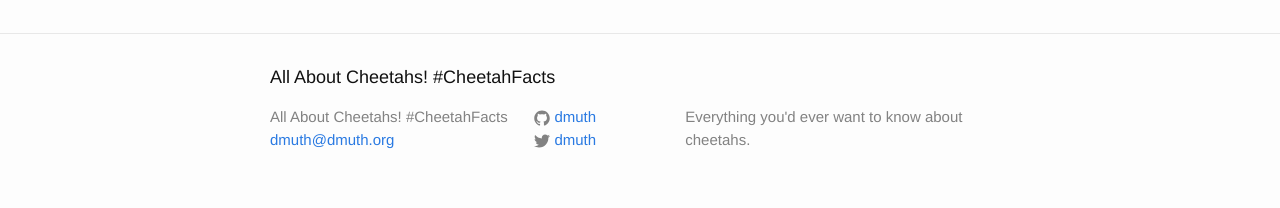
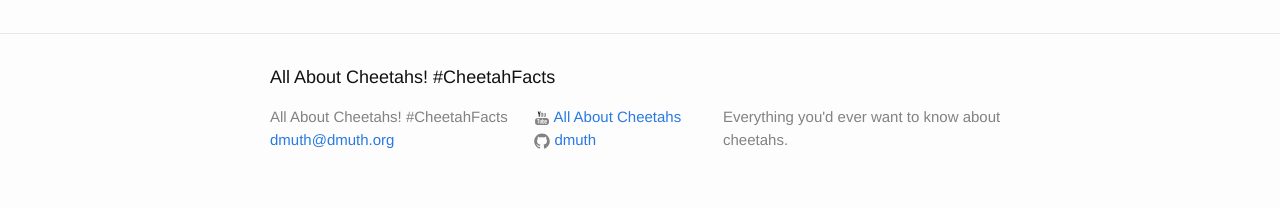
Before and after one commit to dmuth/dmuth.github.io, a Jekyll site: the page built from index.html, in a window 1280 px wide. Shown: the part 1454-1662 px from the top of the page. Built offline with Jekyll 4.4.1, drawn with Linux system fonts in a browser that asks for light colours; comment, search, counter and statistics services are not loaded.

Commit message:
Added code for a YouTube Channel and channel config

```diff
--- a/_config.yml
+++ b/_config.yml
@@ -8,8 +8,10 @@ description: > # this means to ignore newlines until "baseurl:"
   Everything you'd ever want to know about cheetahs.
 baseurl: "" # the subpath of your site, e.g. /blog/
 url: "http://www.AllAboutCheetahs.info" # the base hostname & protocol for your site
-twitter_username: dmuth
+#twitter_username: dmuth
 github_username:  dmuth
+youtube_channel_name: All About Cheetahs
+youtube_channel_id: UCWSg1RmUZwwEf6UPF-_tvJA
 
 #
 # Build settings
--- a/_includes/footer.html
+++ b/_includes/footer.html
@@ -14,6 +14,30 @@
 
       <div class="footer-col  footer-col-2">
         <ul class="social-media-list">
+
+          {% if site.youtube_channel_id %}
+          <li>
+            <a href="https://youtube.com/channel/{{ site.youtube_channel_id }}">
+              <span class="icon  icon--youtube">
+
+				<svg enable-background="new 0 0 56.693 56.693" height="56.693px" id="Layer_1" version="1.1" viewBox="0 0 56.693 56.693" width="56.693px" xml:space="preserve" xmlns="http://www.w3.org/2000/svg" xmlns:xlink="http://www.w3.org/1999/xlink">
+				<g>
+				<path d="M43.911,28.21H12.782c-4.948,0-8.959,4.015-8.959,8.962v7.201c0,4.947,4.011,8.961,8.959,8.961h31.129   c4.947,0,8.959-4.014,8.959-8.961v-7.201C52.87,32.225,48.858,28.21,43.911,28.21z M19.322,33.816h-2.894v14.38h-2.796v-14.38   H10.74V31.37h8.582V33.816z M27.497,48.196h-2.48v-1.36c-0.461,0.503-0.936,0.887-1.432,1.146c-0.496,0.27-0.975,0.396-1.441,0.396   c-0.576,0-1.004-0.183-1.297-0.555c-0.288-0.371-0.435-0.921-0.435-1.664V35.782h2.48v9.523c0,0.294,0.055,0.505,0.154,0.636   c0.107,0.135,0.277,0.197,0.51,0.197c0.18,0,0.412-0.086,0.691-0.26c0.281-0.176,0.537-0.396,0.77-0.668v-9.429h2.48V48.196z    M36.501,45.633c0,0.877-0.195,1.551-0.584,2.021c-0.387,0.47-0.953,0.701-1.686,0.701c-0.488,0-0.922-0.088-1.299-0.27   c-0.379-0.18-0.736-0.457-1.061-0.841v0.951h-2.51V31.37h2.51v5.419c0.336-0.375,0.691-0.666,1.062-0.861   c0.379-0.199,0.76-0.295,1.146-0.295c0.785,0,1.383,0.262,1.797,0.791c0.416,0.529,0.623,1.304,0.623,2.32V45.633z M45.104,42.288   h-4.746v2.339c0,0.652,0.08,1.106,0.242,1.359c0.166,0.254,0.445,0.378,0.842,0.378c0.412,0,0.697-0.107,0.863-0.321   c0.16-0.216,0.246-0.686,0.246-1.416v-0.565h2.553v0.637c0,1.272-0.309,2.231-0.936,2.878c-0.617,0.641-1.547,0.959-2.783,0.959   c-1.113,0-1.99-0.339-2.627-1.021c-0.635-0.678-0.959-1.619-0.959-2.815v-5.576c0-1.073,0.354-1.956,1.057-2.633   c0.701-0.677,1.604-1.015,2.715-1.015c1.137,0,2.01,0.313,2.619,0.941c0.609,0.629,0.914,1.529,0.914,2.706V42.288z"/>
+				<path d="M41.466,37.646c-0.396,0-0.678,0.111-0.85,0.343c-0.176,0.218-0.258,0.591-0.258,1.112v1.255h2.193v-1.255   c0-0.521-0.088-0.895-0.262-1.112C42.122,37.758,41.843,37.646,41.466,37.646z"/>
+				<path d="M32.909,37.604c-0.176,0-0.354,0.039-0.525,0.12c-0.174,0.079-0.344,0.21-0.512,0.38v7.733   c0.199,0.2,0.396,0.354,0.588,0.442c0.191,0.085,0.389,0.133,0.6,0.133c0.305,0,0.527-0.088,0.67-0.266   c0.141-0.176,0.213-0.457,0.213-0.854v-6.411c0-0.422-0.084-0.738-0.26-0.955C33.501,37.712,33.243,37.604,32.909,37.604z"/>
+				<polygon points="16.858,23.898 20.002,23.898 20.002,16.208 23.663,5.36 20.467,5.36 18.521,12.77 18.323,12.77 16.28,5.36    13.113,5.36 16.858,16.554  "/>
+				<path d="M27.923,24.243c1.27,0,2.266-0.333,2.992-0.999c0.721-0.669,1.082-1.582,1.082-2.752v-7.064   c0-1.041-0.369-1.898-1.104-2.559c-0.74-0.659-1.688-0.991-2.844-0.991c-1.27,0-2.281,0.314-3.033,0.941   c-0.75,0.627-1.127,1.468-1.127,2.531v7.088c0,1.163,0.367,2.083,1.1,2.773C25.722,23.898,26.702,24.243,27.923,24.243z    M26.765,13.246c0-0.297,0.107-0.537,0.316-0.725c0.217-0.184,0.492-0.273,0.834-0.273c0.369,0,0.668,0.089,0.896,0.273   c0.227,0.188,0.34,0.428,0.34,0.725v7.451c0,0.365-0.111,0.655-0.336,0.864c-0.223,0.21-0.523,0.313-0.9,0.313   c-0.369,0-0.654-0.1-0.854-0.31c-0.197-0.205-0.297-0.493-0.297-0.868V13.246z"/>
+				<path d="M36.214,24.098c0.525,0,1.064-0.15,1.619-0.438c0.561-0.292,1.098-0.719,1.609-1.276v1.515h2.793V10.224h-2.793v10.38   c-0.26,0.297-0.549,0.541-0.859,0.735c-0.316,0.192-0.576,0.288-0.781,0.288c-0.262,0-0.455-0.072-0.568-0.221   c-0.115-0.143-0.18-0.377-0.18-0.698V10.224h-2.789v11.429c0,0.815,0.164,1.424,0.488,1.828   C35.083,23.891,35.565,24.098,36.214,24.098z"/>
+				</g>
+				</svg>
+
+              </span>
+
+              <span class="username">{{ site.youtube_channel_name }}</span>
+            </a>
+          </li>
+          {% endif %}
+
           {% if site.github_username %}
           <li>
             <a href="https://github.com/{{ site.github_username }}">
@@ -42,6 +66,7 @@
             </a>
           </li>
           {% endif %}
+
         </ul>
       </div>
 
--- a/_sass/_layout.scss
+++ b/_sass/_layout.scss
@@ -136,13 +136,13 @@
 }
 
 .footer-col-2 {
-    width: -webkit-calc(20% - (#{$spacing-unit} / 2));
-    width:         calc(20% - (#{$spacing-unit} / 2));
+    width: -webkit-calc(25% - (#{$spacing-unit} / 2));
+    width:         calc(25% - (#{$spacing-unit} / 2));
 }
 
 .footer-col-3 {
-    width: -webkit-calc(45% - (#{$spacing-unit} / 2));
-    width:         calc(45% - (#{$spacing-unit} / 2));
+    width: -webkit-calc(40% - (#{$spacing-unit} / 2));
+    width:         calc(40% - (#{$spacing-unit} / 2));
 }
 
 @include media-query($on-laptop) {
```
